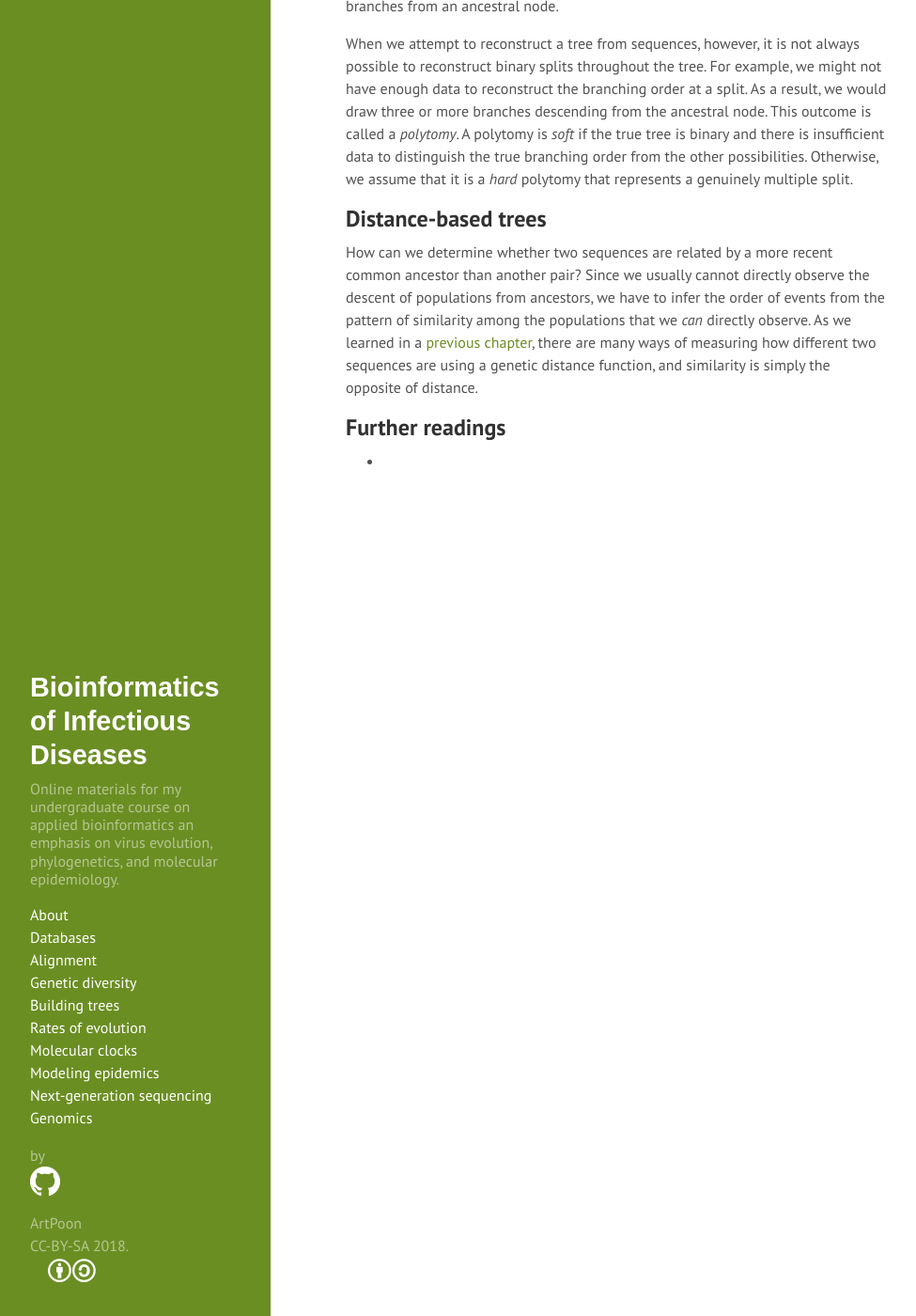
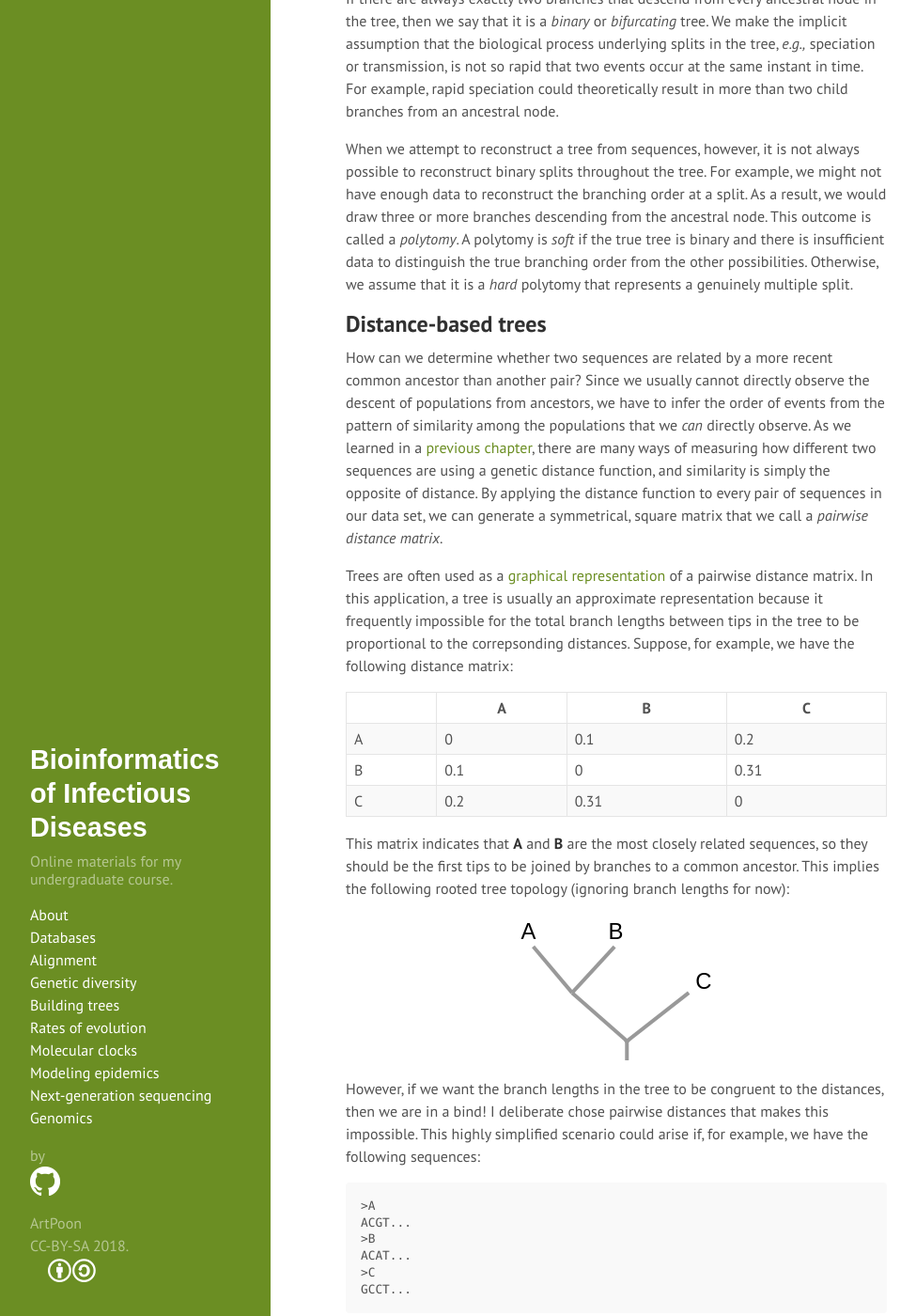
Before and after one commit to ArtPoon/BioID, a Jekyll site: the page built from Trees.md, in a window 1280 px wide and 1400 px high, scrolled down 2452 px. Shown: the whole window at 94% size, without its empty margins (0-975 px from the left). Built offline with Jekyll 4.4.1, drawn with Linux system fonts in a browser that asks for light colours; some of the changed text lies outside the part shown.

Commit message:
starting section on NJ trees

````diff
--- a/Trees.md
+++ b/Trees.md
@@ -69,10 +69,53 @@ Otherwise, we assume that it is a *hard* polytomy that represents a genuinely mu
 How can we determine whether two sequences are related by a more recent common ancestor than another pair?
 Since we usually cannot directly observe the descent of populations from ancestors, we have to infer the order of events from the pattern of similarity among the populations that we *can* directly observe.
 As we learned in a [previous chapter](Clustering.html#genetic-distances), there are many ways of measuring how different two sequences are using a genetic distance function, and similarity is simply the opposite of distance.
+By applying the distance function to every pair of sequences in our data set, we can generate a symmetrical, square matrix that we call a *pairwise distance matrix*.
+
+Trees are often used as a [graphical representation](https://en.wikipedia.org/wiki/Dendrogram) of a pairwise distance matrix.
+In this application, a tree is usually an approximate representation because it frequently impossible for the total branch lengths between tips in the tree to be proportional to the correpsonding distances.
+Suppose, for example, we have the following distance matrix:
+
+|  | A | B | C |
+|--|---|---|---|
+| A | 0 | 0.1 | 0.2 |
+| B | 0.1 | 0 | 0.31 |
+| C | 0.2 | 0.31 | 0 |
+
+This matrix indicates that **A** and **B** are the most closely related sequences, so they should be the first tips to be joined by branches to a common ancestor.
+This implies the following rooted tree topology (ignoring branch lengths for now):
+
+<center>
+<img src="/public/img/simple-tree.svg"/>
+</center>
+
+However, if we want the branch lengths in the tree to be congruent to the distances, then we are in a bind!
+I deliberate chose pairwise distances that makes this impossible.
+This highly simplified scenario could arise if, for example, we have the following sequences:
+```
+>A
+ACGT...
+>B
+ACAT...
+>C
+GCCT...
+```
+and transversions between `A` and `C` are disproportionately rare.
+
+There are several clustering algorithms that can be used to transform a distance matrix into a tree.
+Rather than review a selection of these algorithms, I am only going to talk about the algorithm that is the most widely used today: neighbor-joining.
+
+### Neighbor-joining trees
+
+The neighbor-joining (NJ) method was introduced by Saitou and Nei in 1987.
 
 
+## Likelihood
 
 
+## Maximum likelihood trees
+
+
+## Software
 
 
 ## Further readings
--- a/_config.yml
+++ b/_config.yml
@@ -3,7 +3,7 @@ title: Bioinformatics of Infectious Diseases
 email: apoon42@uwo.ca
 author: Art Poon
 description: >- # this means to ignore newlines until "baseurl:"
-  Online materials for my undergraduate course on applied bioinformatics an emphasis on virus evolution, phylogenetics, and molecular epidemiology.
+  Online materials for my undergraduate course.
 baseurl: "" # the subpath of your site, e.g. /blog
 url: "" # the base hostname & protocol for your site, e.g. http://example.com
 twitter_username: art_poon
````
Also changed, not shown: public/img/simple-tree.svg (added).
